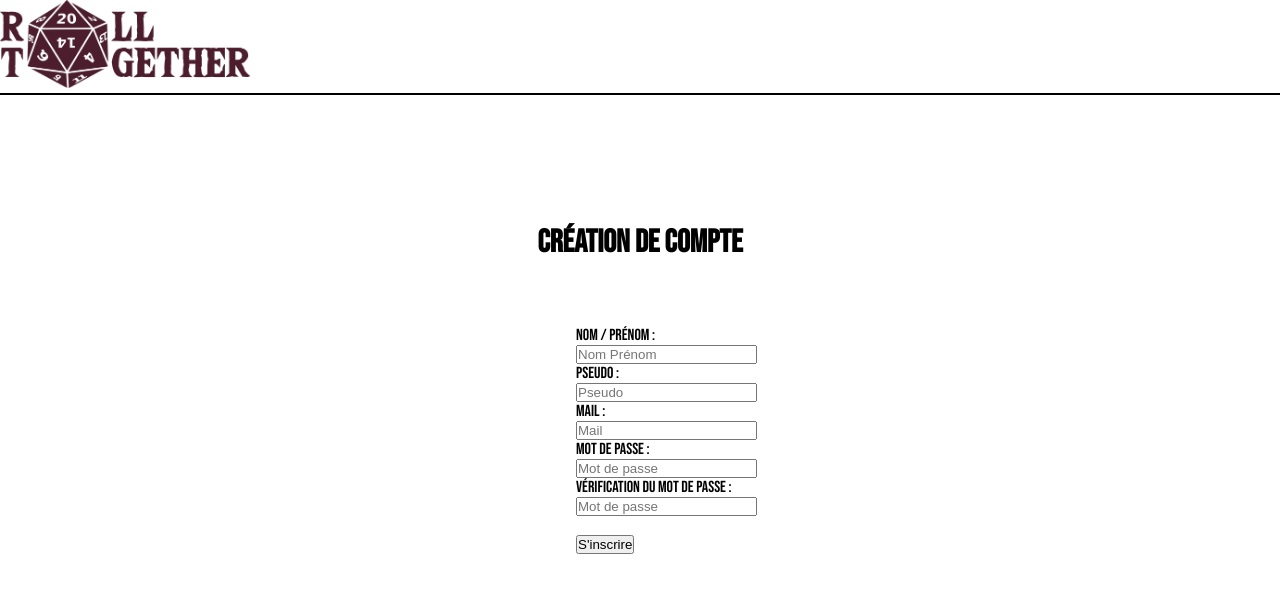
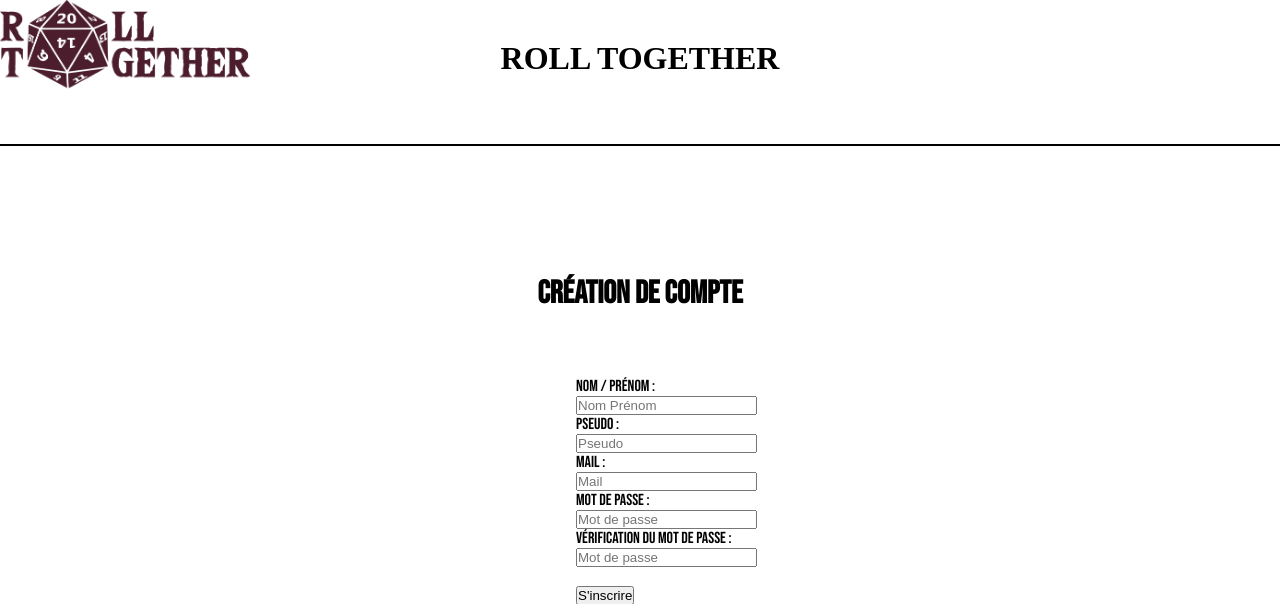
Before and after one commit to corentinmace/rolltogether, a PHP site: page /page_inscription.html in a window 1280 px wide. Shown: the top 604 px of the page. Run offline with PHP 8.4, Linux system fonts and the light colour scheme.

Commit message:
implementation de boostrap

```diff
--- a/frontend/assets/css/main.css
+++ b/frontend/assets/css/main.css
@@ -51,8 +51,21 @@
 
     img {
         max-width: 250px;
+        position: fixed;
+        top: 0%;
+        left: 0%;
     }
 
     header {
         border-bottom: solid black 2px;
     }
+
+    #titre {
+        text-align: center;
+        font-family: "The Wild Breath of Zelda";
+        height: 13vh;
+    }
+
+    #titre h1 {
+        margin-top: 5vh;
+    }
--- a/frontend/biblio.html
+++ b/frontend/biblio.html
@@ -8,6 +8,7 @@
     <link rel="stylesheet" href="assets/css/main.css">
     <link rel="stylesheet" href="assets/js/main.js">
     <link href="https://fonts.googleapis.com/css?family=Bebas+Neue&display=swap" rel="stylesheet">
+    <link rel="stylesheet" href="https://stackpath.bootstrapcdn.com/bootstrap/4.3.1/css/bootstrap.min.css" integrity="sha384-ggOyR0iXCbMQv3Xipma34MD+dH/1fQ784/j6cY/iJTQUOhcWr7x9JvoRxT2MZw1T" crossorigin="anonymous">
     <title>Bibliothèque</title>
 </head>
 
@@ -29,5 +30,8 @@
 <footer>
 
 </footer>
+<script src="https://code.jquery.com/jquery-3.3.1.slim.min.js" integrity="sha384-q8i/X+965DzO0rT7abK41JStQIAqVgRVzpbzo5smXKp4YfRvH+8abtTE1Pi6jizo" crossorigin="anonymous"></script>
+<script src="https://cdnjs.cloudflare.com/ajax/libs/popper.js/1.14.7/umd/popper.min.js" integrity="sha384-UO2eT0CpHqdSJQ6hJty5KVphtPhzWj9WO1clHTMGa3JDZwrnQq4sF86dIHNDz0W1" crossorigin="anonymous"></script>
+<script src="https://stackpath.bootstrapcdn.com/bootstrap/4.3.1/js/bootstrap.min.js" integrity="sha384-JjSmVgyd0p3pXB1rRibZUAYoIIy6OrQ6VrjIEaFf/nJGzIxFDsf4x0xIM+B07jRM" crossorigin="anonymous"></script>
 
 </html>
--- a/frontend/game.html
+++ b/frontend/game.html
@@ -8,6 +8,7 @@
     <link rel="stylesheet" href="assets/css/main.css">
     <link rel="stylesheet" href="assets/js/main.js">
     <link href="https://fonts.googleapis.com/css?family=Bebas+Neue&display=swap" rel="stylesheet">
+    <link rel="stylesheet" href="https://stackpath.bootstrapcdn.com/bootstrap/4.3.1/css/bootstrap.min.css" integrity="sha384-ggOyR0iXCbMQv3Xipma34MD+dH/1fQ784/j6cY/iJTQUOhcWr7x9JvoRxT2MZw1T" crossorigin="anonymous">
     <title>Jouer</title>
 </head>
 
@@ -29,5 +30,8 @@
 <footer>
 
 </footer>
+<script src="https://code.jquery.com/jquery-3.3.1.slim.min.js" integrity="sha384-q8i/X+965DzO0rT7abK41JStQIAqVgRVzpbzo5smXKp4YfRvH+8abtTE1Pi6jizo" crossorigin="anonymous"></script>
+<script src="https://cdnjs.cloudflare.com/ajax/libs/popper.js/1.14.7/umd/popper.min.js" integrity="sha384-UO2eT0CpHqdSJQ6hJty5KVphtPhzWj9WO1clHTMGa3JDZwrnQq4sF86dIHNDz0W1" crossorigin="anonymous"></script>
+<script src="https://stackpath.bootstrapcdn.com/bootstrap/4.3.1/js/bootstrap.min.js" integrity="sha384-JjSmVgyd0p3pXB1rRibZUAYoIIy6OrQ6VrjIEaFf/nJGzIxFDsf4x0xIM+B07jRM" crossorigin="anonymous"></script>
 
 </html>
--- a/frontend/index.html
+++ b/frontend/index.html
@@ -8,6 +8,7 @@
     <link rel="stylesheet" href="assets/css/main.css">
     <link rel="stylesheet" href="assets/js/main.js">
     <link href="https://fonts.googleapis.com/css?family=Bebas+Neue&display=swap" rel="stylesheet">
+    <link rel="stylesheet" href="https://stackpath.bootstrapcdn.com/bootstrap/4.3.1/css/bootstrap.min.css" integrity="sha384-ggOyR0iXCbMQv3Xipma34MD+dH/1fQ784/j6cY/iJTQUOhcWr7x9JvoRxT2MZw1T" crossorigin="anonymous">
     <title>Accueil</title>
 </head>
 
@@ -29,5 +30,8 @@
 <footer>
 
 </footer>
+<script src="https://code.jquery.com/jquery-3.3.1.slim.min.js" integrity="sha384-q8i/X+965DzO0rT7abK41JStQIAqVgRVzpbzo5smXKp4YfRvH+8abtTE1Pi6jizo" crossorigin="anonymous"></script>
+<script src="https://cdnjs.cloudflare.com/ajax/libs/popper.js/1.14.7/umd/popper.min.js" integrity="sha384-UO2eT0CpHqdSJQ6hJty5KVphtPhzWj9WO1clHTMGa3JDZwrnQq4sF86dIHNDz0W1" crossorigin="anonymous"></script>
+<script src="https://stackpath.bootstrapcdn.com/bootstrap/4.3.1/js/bootstrap.min.js" integrity="sha384-JjSmVgyd0p3pXB1rRibZUAYoIIy6OrQ6VrjIEaFf/nJGzIxFDsf4x0xIM+B07jRM" crossorigin="anonymous"></script>
 
 </html>
--- a/frontend/page_connexion.html
+++ b/frontend/page_connexion.html
@@ -8,6 +8,7 @@
     <link rel="stylesheet" href="assets/css/main.css">
     <link rel="stylesheet" href="assets/js/main.js">
     <link href="https://fonts.googleapis.com/css?family=Bebas+Neue&display=swap" rel="stylesheet">
+    <link rel="stylesheet" href="https://stackpath.bootstrapcdn.com/bootstrap/4.3.1/css/bootstrap.min.css" integrity="sha384-ggOyR0iXCbMQv3Xipma34MD+dH/1fQ784/j6cY/iJTQUOhcWr7x9JvoRxT2MZw1T" crossorigin="anonymous">
     <title>Page de connexion</title>
 </head>
 
@@ -37,5 +38,8 @@
 <footer>
 
 </footer>
+<script src="https://code.jquery.com/jquery-3.3.1.slim.min.js" integrity="sha384-q8i/X+965DzO0rT7abK41JStQIAqVgRVzpbzo5smXKp4YfRvH+8abtTE1Pi6jizo" crossorigin="anonymous"></script>
+<script src="https://cdnjs.cloudflare.com/ajax/libs/popper.js/1.14.7/umd/popper.min.js" integrity="sha384-UO2eT0CpHqdSJQ6hJty5KVphtPhzWj9WO1clHTMGa3JDZwrnQq4sF86dIHNDz0W1" crossorigin="anonymous"></script>
+<script src="https://stackpath.bootstrapcdn.com/bootstrap/4.3.1/js/bootstrap.min.js" integrity="sha384-JjSmVgyd0p3pXB1rRibZUAYoIIy6OrQ6VrjIEaFf/nJGzIxFDsf4x0xIM+B07jRM" crossorigin="anonymous"></script>
 
 </html>
--- a/frontend/page_inscription.html
+++ b/frontend/page_inscription.html
@@ -8,13 +8,19 @@
     <link rel="stylesheet" href="assets/css/main.css">
     <link rel="stylesheet" href="assets/js/main.js">
     <link href="https://fonts.googleapis.com/css?family=Bebas+Neue&display=swap" rel="stylesheet">
+    <!-- <link rel="stylesheet" href="https://stackpath.bootstrapcdn.com/bootstrap/4.3.1/css/bootstrap.min.css" integrity="sha384-ggOyR0iXCbMQv3Xipma34MD+dH/1fQ784/j6cY/iJTQUOhcWr7x9JvoRxT2MZw1T" crossorigin="anonymous"> -->
     <title>Page d'inscription</title>
 </head>
 
 <header>
-    <div id="logo">
+    <div id="titre">
+        <!-- <div class="container">
+        <div class="col-auto"> -->
         <a href="index.html"><img src="assets/img/logo.png" alt="Accueil"></a>
+        <h1>ROLL TOGETHER</h1>
+        <!-- </div> -->
     </div>
+
 </header>
 
 <body>
@@ -44,4 +50,8 @@
 
 </footer>
 
+<!-- <script src="https://code.jquery.com/jquery-3.3.1.slim.min.js" integrity="sha384-q8i/X+965DzO0rT7abK41JStQIAqVgRVzpbzo5smXKp4YfRvH+8abtTE1Pi6jizo" crossorigin="anonymous"></script>
+<script src="https://cdnjs.cloudflare.com/ajax/libs/popper.js/1.14.7/umd/popper.min.js" integrity="sha384-UO2eT0CpHqdSJQ6hJty5KVphtPhzWj9WO1clHTMGa3JDZwrnQq4sF86dIHNDz0W1" crossorigin="anonymous"></script>
+<script src="https://stackpath.bootstrapcdn.com/bootstrap/4.3.1/js/bootstrap.min.js" integrity="sha384-JjSmVgyd0p3pXB1rRibZUAYoIIy6OrQ6VrjIEaFf/nJGzIxFDsf4x0xIM+B07jRM" crossorigin="anonymous"></script> -->
+
 </html>
--- a/frontend/shop.html
+++ b/frontend/shop.html
@@ -8,6 +8,7 @@
     <link rel="stylesheet" href="assets/css/main.css">
     <link rel="stylesheet" href="assets/js/main.js">
     <link href="https://fonts.googleapis.com/css?family=Bebas+Neue&display=swap" rel="stylesheet">
+    <link rel="stylesheet" href="https://stackpath.bootstrapcdn.com/bootstrap/4.3.1/css/bootstrap.min.css" integrity="sha384-ggOyR0iXCbMQv3Xipma34MD+dH/1fQ784/j6cY/iJTQUOhcWr7x9JvoRxT2MZw1T" crossorigin="anonymous">
     <title>Boutique</title>
 </head>
 
@@ -29,5 +30,8 @@
 <footer>
 
 </footer>
+<script src="https://code.jquery.com/jquery-3.3.1.slim.min.js" integrity="sha384-q8i/X+965DzO0rT7abK41JStQIAqVgRVzpbzo5smXKp4YfRvH+8abtTE1Pi6jizo" crossorigin="anonymous"></script>
+<script src="https://cdnjs.cloudflare.com/ajax/libs/popper.js/1.14.7/umd/popper.min.js" integrity="sha384-UO2eT0CpHqdSJQ6hJty5KVphtPhzWj9WO1clHTMGa3JDZwrnQq4sF86dIHNDz0W1" crossorigin="anonymous"></script>
+<script src="https://stackpath.bootstrapcdn.com/bootstrap/4.3.1/js/bootstrap.min.js" integrity="sha384-JjSmVgyd0p3pXB1rRibZUAYoIIy6OrQ6VrjIEaFf/nJGzIxFDsf4x0xIM+B07jRM" crossorigin="anonymous"></script>
 
 </html>
--- a/frontend/user.html
+++ b/frontend/user.html
@@ -8,6 +8,7 @@
     <link rel="stylesheet" href="assets/css/main.css">
     <link rel="stylesheet" href="assets/js/main.js">
     <link href="https://fonts.googleapis.com/css?family=Bebas+Neue&display=swap" rel="stylesheet">
+    <link rel="stylesheet" href="https://stackpath.bootstrapcdn.com/bootstrap/4.3.1/css/bootstrap.min.css" integrity="sha384-ggOyR0iXCbMQv3Xipma34MD+dH/1fQ784/j6cY/iJTQUOhcWr7x9JvoRxT2MZw1T" crossorigin="anonymous">
     <title>Espace utilisateur</title>
 </head>
 
@@ -31,5 +32,8 @@
 <footer>
 
 </footer>
+<script src="https://code.jquery.com/jquery-3.3.1.slim.min.js" integrity="sha384-q8i/X+965DzO0rT7abK41JStQIAqVgRVzpbzo5smXKp4YfRvH+8abtTE1Pi6jizo" crossorigin="anonymous"></script>
+<script src="https://cdnjs.cloudflare.com/ajax/libs/popper.js/1.14.7/umd/popper.min.js" integrity="sha384-UO2eT0CpHqdSJQ6hJty5KVphtPhzWj9WO1clHTMGa3JDZwrnQq4sF86dIHNDz0W1" crossorigin="anonymous"></script>
+<script src="https://stackpath.bootstrapcdn.com/bootstrap/4.3.1/js/bootstrap.min.js" integrity="sha384-JjSmVgyd0p3pXB1rRibZUAYoIIy6OrQ6VrjIEaFf/nJGzIxFDsf4x0xIM+B07jRM" crossorigin="anonymous"></script>
 
 </html>
```
